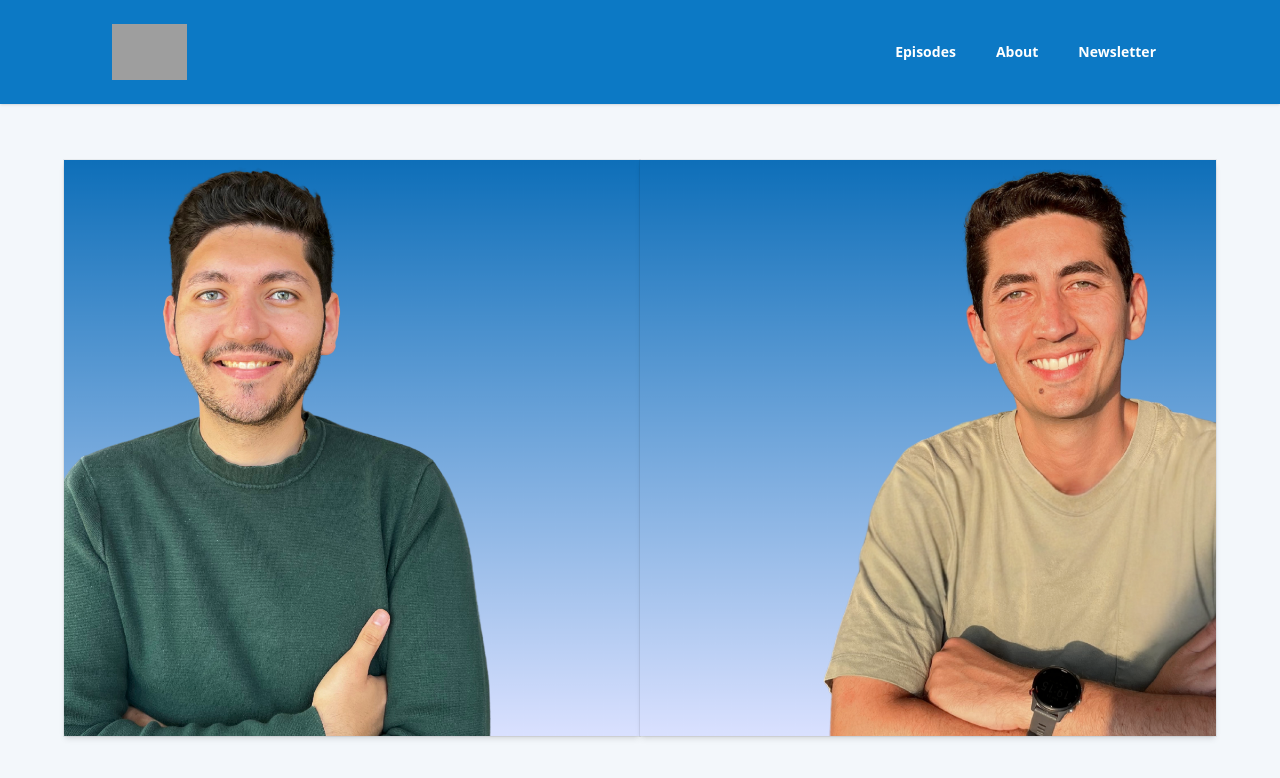
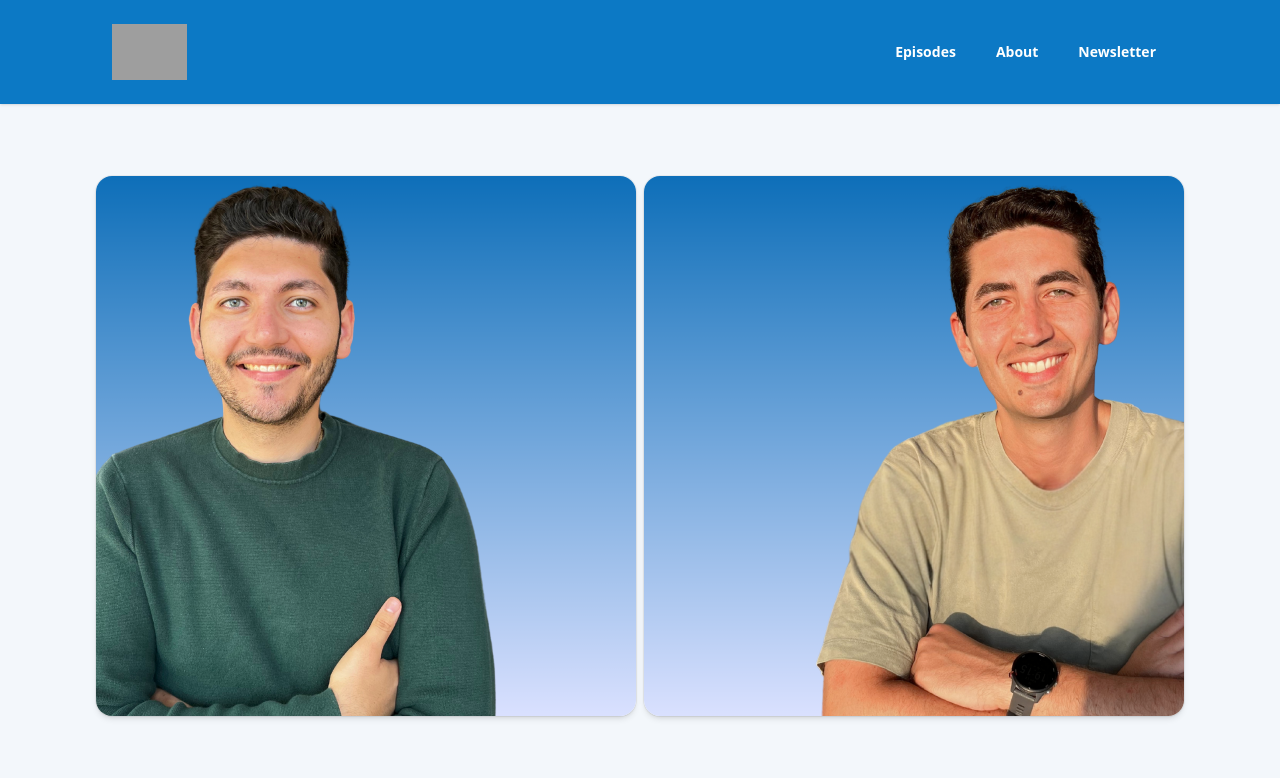
Before and after one commit to wesleybentura13/website_ledebrief, a Next.js app: page / in a window 1280 px wide. Shown: the top 778 px of the page. Built offline with nearby package versions, Linux system fonts and the light colour scheme; grey boxes are pictures that could not be loaded.

Commit message:
Tighten spacing and round photo cards

```diff
--- a/src/app/page.tsx
+++ b/src/app/page.tsx
@@ -28,9 +28,9 @@ export default function Home() {
           </div>
         </div>
 
-        <section className="mx-auto flex w-full max-w-6xl flex-col gap-0 px-0 pb-20 pt-0 sm:px-0 lg:px-0">
-          <div className="grid gap-0 lg:grid-cols-2">
-            <div className="order-1 overflow-hidden bg-white shadow-md ring-1 ring-black/5 lg:order-2">
+        <section className="mx-auto flex w-full max-w-6xl flex-col gap-2 px-4 pb-16 pt-4 sm:px-6 lg:px-8">
+          <div className="grid gap-2 lg:grid-cols-2">
+            <div className="order-1 overflow-hidden rounded-2xl bg-white shadow-md ring-1 ring-black/5 lg:order-2">
               <Image
                 src="/images/74.png"
                 alt="Le Debrief Podcast highlight"
@@ -40,7 +40,7 @@ export default function Home() {
                 priority
               />
             </div>
-            <div className="order-2 overflow-hidden bg-white shadow-md ring-1 ring-black/5 lg:order-1">
+            <div className="order-2 overflow-hidden rounded-2xl bg-white shadow-md ring-1 ring-black/5 lg:order-1">
               <Image
                 src="/images/75.png"
                 alt="Le Debrief Podcast highlight 2"
```
